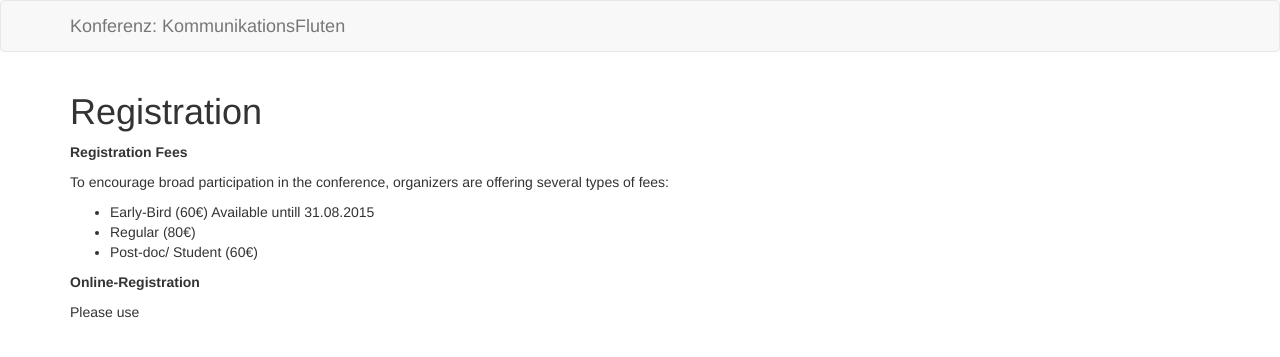
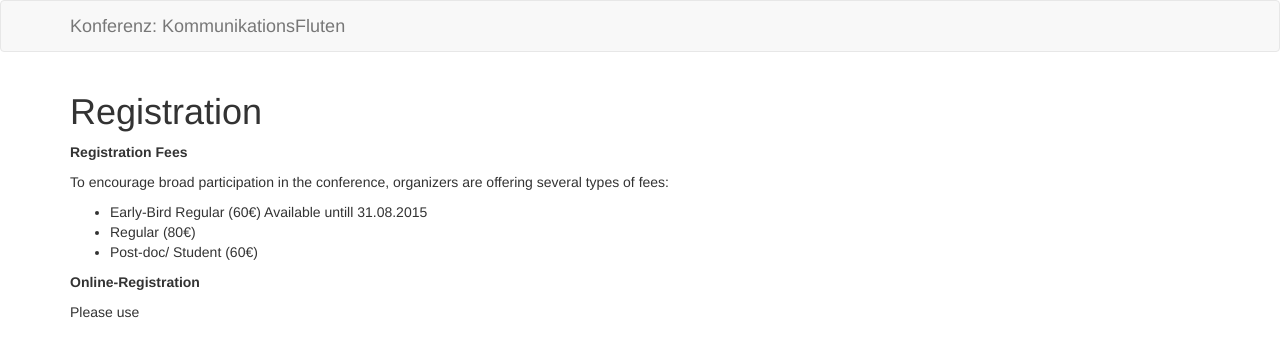
Before and after one commit to susedev/test, a Jekyll site: the page built from registration.html, in a window 1280 px wide. Shown: the top 357 px of the page. Built offline with Jekyll 4.4.1, drawn with Linux system fonts in a browser that asks for light colours.

Commit message:
Edit from JekyllCMS

```diff
--- a/registration.html
+++ b/registration.html
@@ -6,7 +6,7 @@ title: Registration
 <p>To encourage broad participation in the conference, organizers are offering several types of fees:</p>
 
 <ul>
-	<li>Early-Bird (60&euro;) Available untill 31.08.2015</li>
+	<li>Early-Bird Regular (60&euro;) Available untill 31.08.2015</li>
 	<li>Regular (80&euro;)</li>
 	<li>Post-doc/ Student (60&euro;)</li>
 </ul>
```
